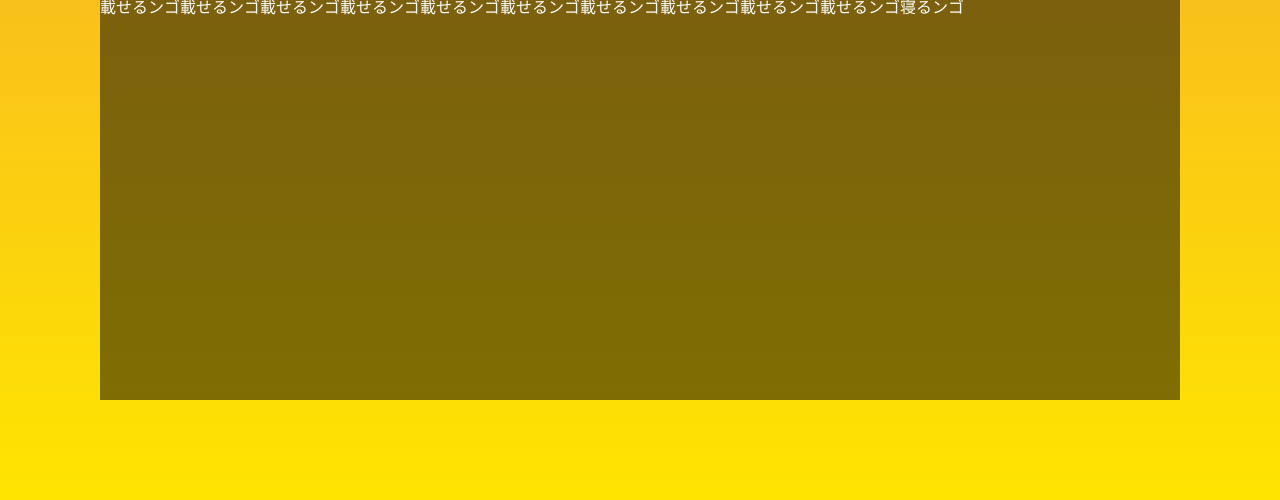
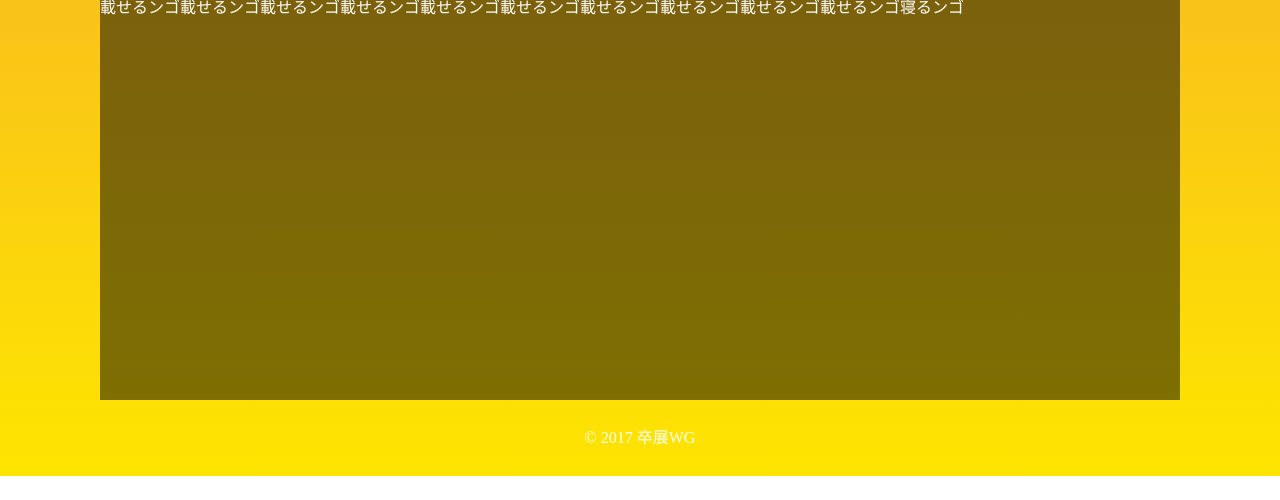
Before and after one commit to FunSotuten2016/Sotuten-Web, a PHP site: page /index.html in a window 1280 px wide. Shown: the part 2563-3063 px from the top of the page. After the commit the page ends 3039 px from the top, so only its background shows below. Run offline with PHP 8.4, Linux system fonts and the light colour scheme.

Commit message:
CR追加・左右padding追加

```diff
--- a/css/layout/_main.sass
+++ b/css/layout/_main.sass
@@ -11,8 +11,8 @@
   min-height: 300vh
   background-color: LightSlateGrey
   background: linear-gradient(#e52d8a, #fee500)
-  min-width: 1080px
-  padding-bottom: 100px
+  min-width: 1120px//1080+20*2
+  padding: 0 20px
   +clearfix
   .content
     width: 1080px
@@ -50,7 +50,6 @@
       &:nth-child(even)
         margin-left: 20%
       h2
-        // text-align: center
         font-size: 1.3em
         line-height: 1.6em
         padding-left: 5px
@@ -82,6 +81,12 @@
     background: rgba(0,0,0,.5)
     color: white
 
+#copyright
+  color: white
+  text-align: center
+  padding: 30px 0
+  width: 100%
+
 nav
   background: linear-gradient(90deg,#e52d8a, #fee500)
   position: fixed
--- a/css/style.css
+++ b/css/style.css
@@ -61,8 +61,8 @@ table {
   min-height: 300vh;
   background-color: LightSlateGrey;
   background: linear-gradient(#e52d8a, #fee500);
-  min-width: 1080px;
-  padding-bottom: 100px;
+  min-width: 1120px;
+  padding: 0 20px;
 }
 .main:after {
   content: "";
@@ -155,6 +155,13 @@ table {
   color: white;
 }
 
+#copyright {
+  color: white;
+  text-align: center;
+  padding: 30px 0;
+  width: 100%;
+}
+
 nav {
   background: linear-gradient(90deg, #e52d8a, #fee500);
   position: fixed;
--- a/index.html
+++ b/index.html
@@ -50,6 +50,9 @@
       載せるンゴ載せるンゴ載せるンゴ載せるンゴ載せるンゴ載せるンゴ載せるンゴ載せるンゴ載せるンゴ載せるンゴ寝るンゴ
     </div>
   </div>
+  <div id="copyright" class="content">
+    <p>© 2017 卒展WG</p>
+  </div>
 </div>
 
 
```
